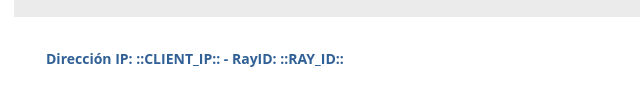
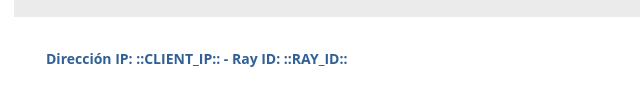
Before and after one commit to afgaticav/waf-block, a plain HTML site: page index.html in a window 1280 px wide. Shown: the part 861-966 px from the top of the page, 114-754 px from the left. Drawn offline with Linux system fonts and the light colour scheme.

Commit message:
Update index.html

```diff
--- a/index.html
+++ b/index.html
@@ -51,7 +51,7 @@
         </div>
         <div class="section white-background">
             <div class="content">
-                <h5>Dirección IP: ::CLIENT_IP:: - RayID: ::RAY_ID::</h5>
+                <h5>Dirección IP: ::CLIENT_IP:: - Ray ID: ::RAY_ID::</h5>
             </div>
         </div>
     </div>
```
